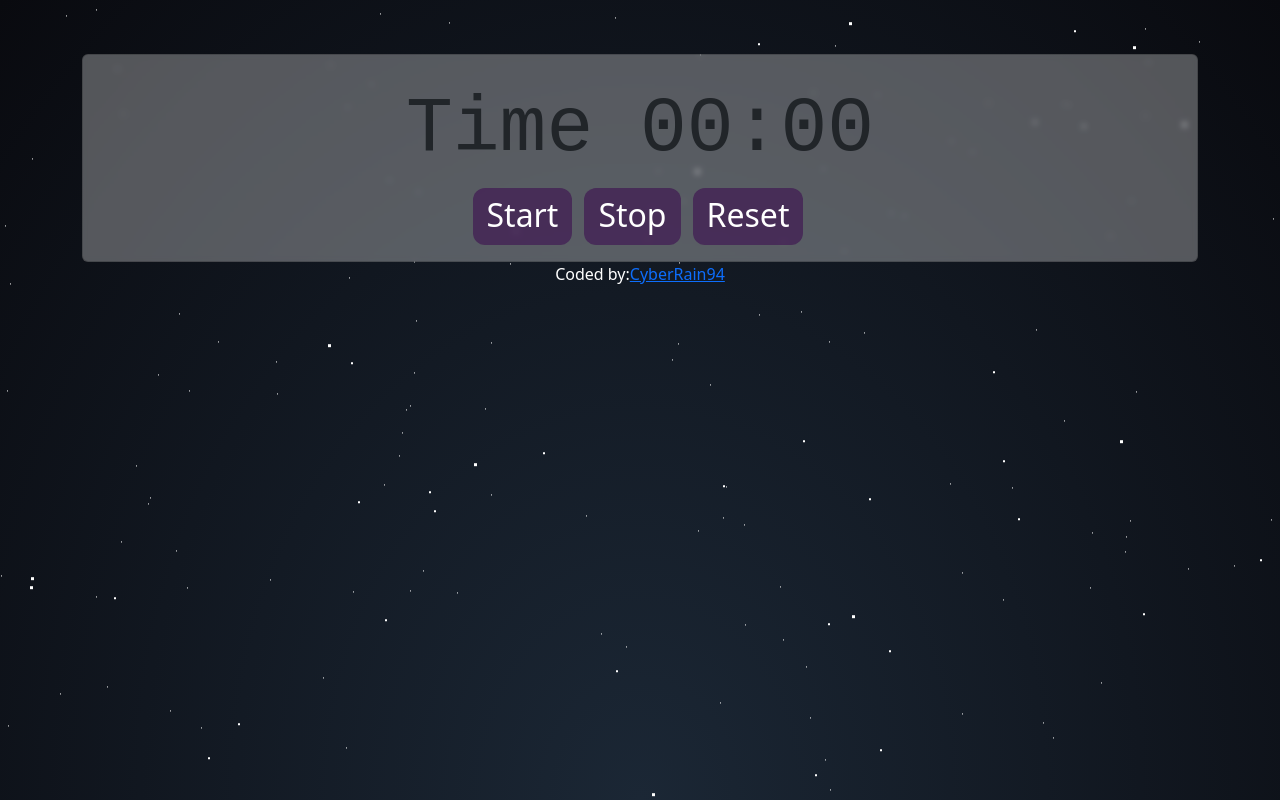
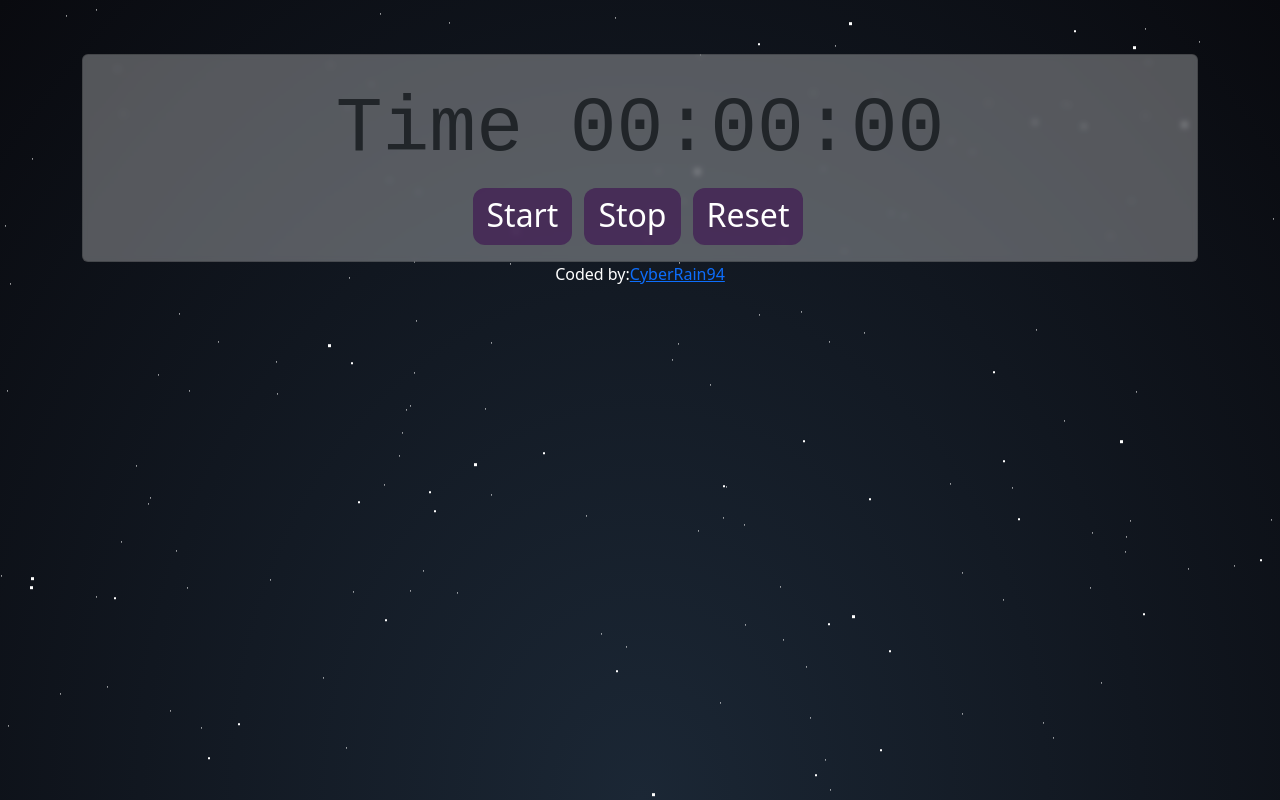
Before and after one commit to CyberRain94/redux-stopwatch, a React (Create React App) app in the folder redux-typescript-stopwatch/: page / in a window 1280 px wide. Shown: the top 800 px of the page. Built offline with nearby package versions, Linux system fonts and the light colour scheme; the HTML template or start-up script is replaced by a standard one.

Commit message:
Created formaing for hours / env file

```diff
--- a/redux-typescript-stopwatch/src/features/counter/Stopwatch.tsx
+++ b/redux-typescript-stopwatch/src/features/counter/Stopwatch.tsx
@@ -22,9 +22,10 @@ const Stopwatch: React.FC = () => {
     };
   }, [isRunning, dispatch]);
   const formatTime = (seconds: number): string => {
-    const minutes = Math.floor(seconds / 60);
+    const hours = (seconds / 3600)
+    const minutes = Math.floor((seconds % 3600) / 60);
     const remainingSeconds = seconds % 60;
-    return `${String(minutes).padStart(2, '0')}:${String(remainingSeconds).padStart(2, '0')}`;
+    return `${String(hours).padStart(2, '0')}:${String(minutes).padStart(2, '0')}:${String(remainingSeconds).padStart(2, '0')}`;
   };
   return (
     <div>
```
Also changed, not shown: 1 other file (tests, documents, lock files or other folders).
